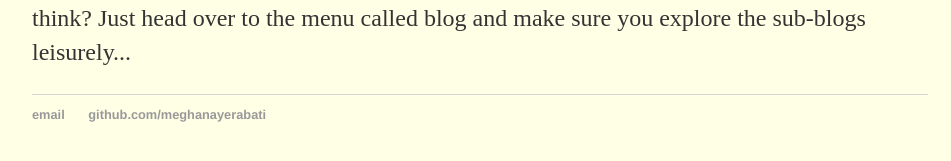
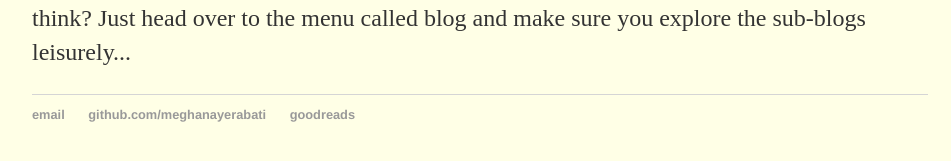
Before and after one commit to myerabati/meghanayerabati.github.io, a Jekyll site: the page built from index.html, in a window 1280 px wide. Shown: the part 520-681 px from the top of the page, without its empty margins (160-1111 px from the left). Built offline with Jekyll 4.4.1, drawn with Linux system fonts in a browser that asks for light colours.

Commit message:
Added goodreads to footer

```diff
--- a/_layouts/default.html
+++ b/_layouts/default.html
@@ -22,6 +22,7 @@
 	    		<ul>
 	        		<li><a href="mailto:meghana.yerabati@gmail.com">email</a></li>
 	        		<li><a href="https://github.com/meghanayerabati">github.com/meghanayerabati</a></li>
+				<li><a href="https://www.goodreads.com/user/show/3728964-meghana">goodreads</a></li>
 				</ul>
 			</footer>
 		</body>
```
